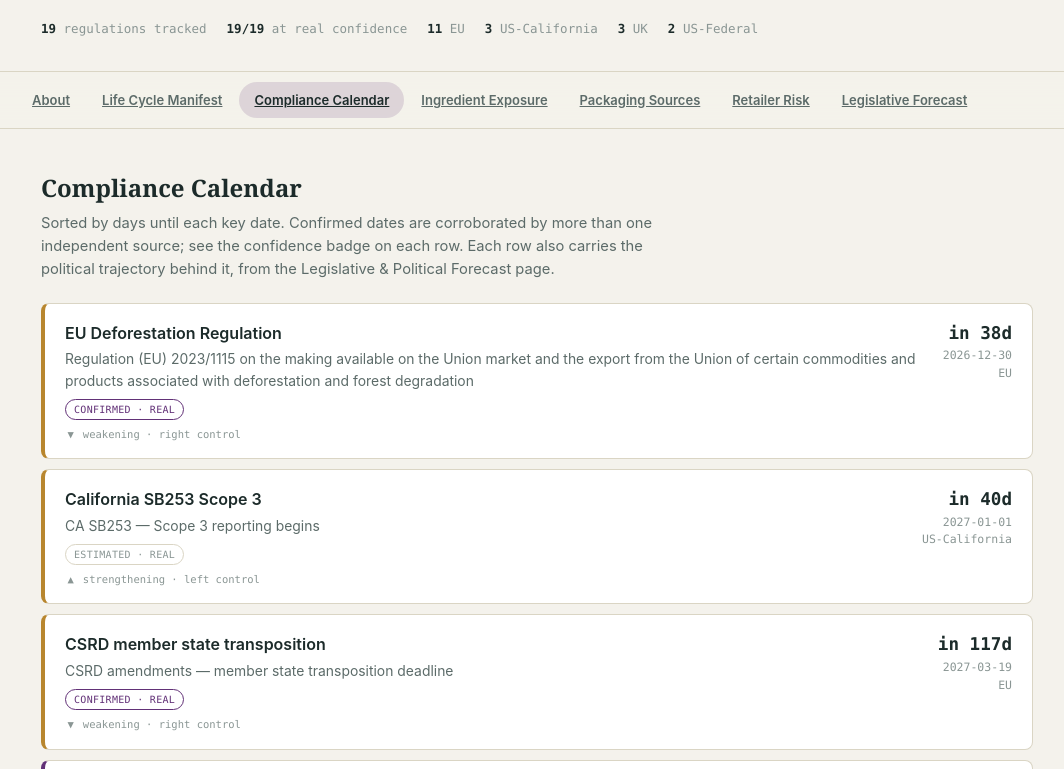
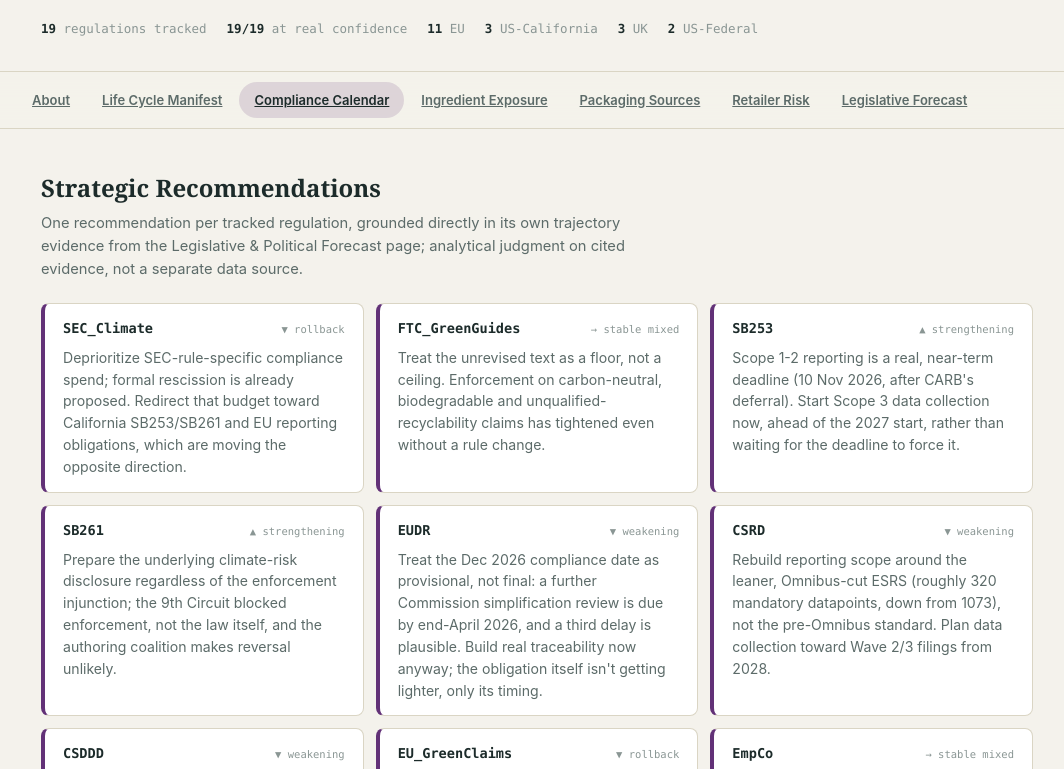
Before and after one commit to sheersh-star/ESG-meets-CPG, a plain HTML site: page calendar.html in a window 1280 px wide. Shown: the part 182-951 px from the top of the page, without its empty margins (103-1167 px from the left). Drawn offline with Linux system fonts and the light colour scheme.

Commit message:
Add strategic recommendations to the Compliance Calendar tab
One recommendation per tracked regulation (12, not the 19 date rows),
grounded directly in that regulation's own trajectory/evidence from
legislative_forecast.csv, surfaced at the top of calendar.html above
the existing table. Same framing as the Retailer Risk page's
short/long-term actions: analytical judgment on cited evidence, not a
new data source.

Co-Authored-By: Claude Sonnet 5 <noreply@anthropic.com>

```diff
--- a/app.js
+++ b/app.js
@@ -169,6 +169,21 @@ function renderForecast(rows) {
   }).join('');
 }
 
+function renderRecommendations(rows) {
+  var el = document.getElementById('recommendations-table');
+  if (!el) return;
+  el.innerHTML = rows.map(function (r) {
+    var glyph = TRAJECTORY_GLYPH[r.trajectory] || '?';
+    return '<div class="rec-card">' +
+      '<div class="rec-head">' +
+        '<span class="rec-id">' + r.regulation_id + '</span>' +
+        '<span class="rec-trajectory">' + glyph + ' ' + r.trajectory.replace(/_/g, ' ') + '</span>' +
+      '</div>' +
+      '<div class="rec-text">' + r.strategic_recommendation + '</div>' +
+    '</div>';
+  }).join('');
+}
+
 function renderPackaging(rows) {
   var el = document.getElementById('packaging-table');
   if (!el) return;
@@ -251,6 +266,7 @@ async function load() {
     if (!res.ok) throw new Error('Server responded ' + res.status);
     var data = await res.json();
     renderSummary(data.summary);
+    renderRecommendations(data.legislative_forecast);
     renderCalendar(data.regulatory_calendar);
     renderIngredients(data.ingredient_exposure);
     renderPackaging(data.packaging_data_sources);
--- a/calendar.html
+++ b/calendar.html
@@ -34,6 +34,12 @@
   <section id="error-banner" class="error-banner hidden"></section>
 
   <section class="panel">
+    <h2>Strategic Recommendations</h2>
+    <p class="panel-sub">One recommendation per tracked regulation, grounded directly in its own trajectory evidence from the Legislative &amp; Political Forecast page; analytical judgment on cited evidence, not a separate data source.</p>
+    <div id="recommendations-table" class="rec-grid"></div>
+  </section>
+
+  <section class="panel">
     <h2>Compliance Calendar</h2>
     <p class="panel-sub">Sorted by days until each key date. Confirmed dates are corroborated by more than one independent source; see the confidence badge on each row. Each row also carries the political trajectory behind it, from the Legislative &amp; Political Forecast page.</p>
     <div id="calendar-table"></div>
--- a/data/processed/esg_console_data.json
+++ b/data/processed/esg_console_data.json
@@ -1,5 +1,5 @@
 {
-  "last_updated": "2026-11-22T12:44:41",
+  "last_updated": "2026-11-23T07:07:02",
   "regulatory_calendar": [
     {
       "regulation_id": "EUDR",
@@ -14,7 +14,7 @@
       "confidence": "real",
       "source": "EUR-Lex",
       "last_verified": "2026-09-14",
-      "days_until_key_date": 38,
+      "days_until_key_date": 37,
       "political_trajectory": "weakening",
       "political_lean": "right",
       "political_actors": "EPP (largest group) + Patriots for Europe + ECR ('right-wing alliance', per Business & Human Rights Resource Centre reporting)"
@@ -32,7 +32,7 @@
       "confidence": "real",
       "source": "briefing_deck",
       "last_verified": "2026-09-09",
-      "days_until_key_date": 40,
+      "days_until_key_date": 39,
       "political_trajectory": "strengthening",
       "political_lean": "left",
       "political_actors": "Sen. Scott Wiener (D-San Francisco), author; Gov. Gavin Newsom (D)"
@@ -50,7 +50,7 @@
       "confidence": "real",
       "source": "DLA Piper, Weil, Covington coverage of Omnibus I",
       "last_verified": "2026-09-14",
-      "days_until_key_date": 117,
+      "days_until_key_date": 116,
       "political_trajectory": "weakening",
       "political_lean": "right",
       "political_actors": "Same EPP + Patriots for Europe + ECR coalition; European Commission (von der Leyen, EPP) proposed the underlying Omnibus I package"
@@ -68,7 +68,7 @@
       "confidence": "real",
       "source": "EUR-Lex",
       "last_verified": "2026-09-14",
-      "days_until_key_date": 220,
+      "days_until_key_date": 219,
       "political_trajectory": "weakening",
       "political_lean": "right",
       "political_actors": "EPP (largest group) + Patriots for Europe + ECR ('right-wing alliance', per Business & Human Rights Resource Centre reporting)"
@@ -86,7 +86,7 @@
       "confidence": "real",
       "source": "briefing_deck",
       "last_verified": "2026-09-09",
-      "days_until_key_date": 405,
+      "days_until_key_date": 404,
       "political_trajectory": "weakening",
       "political_lean": "right",
       "political_actors": "Same EPP + Patriots for Europe + ECR coalition; European Commission (von der Leyen, EPP) proposed the underlying Omnibus I package"
@@ -104,7 +104,7 @@
       "confidence": "real",
       "source": "briefing_deck",
       "last_verified": "2026-09-09",
-      "days_until_key_date": 612,
+      "days_until_key_date": 611,
       "political_trajectory": "weakening",
       "political_lean": "right",
       "political_actors": "Same Omnibus I coalition and process as CSRD (single combined package)"
@@ -122,7 +122,7 @@
       "confidence": "real",
       "source": "briefing_deck",
       "last_verified": "2026-09-09",
-      "days_until_key_date": 977,
+      "days_until_key_date": 976,
       "political_trajectory": "weakening",
       "political_lean": "right",
       "political_actors": "Same Omnibus I coalition and process as CSRD (single combined package)"
@@ -140,7 +140,7 @@
       "confidence": "real",
       "source": "briefing_deck",
       "last_verified": "2026-09-09",
-      "days_until_key_date": 1136,
+      "days_until_key_date": 1135,
       "political_trajectory": "stable",
       "political_lean": "broad_cross_party",
       "political_actors": "European Parliament (426 in favour, 125 against, 74 abstentions, adopted Nov 2024); Council final adoption Dec 2024"
@@ -158,7 +158,7 @@
       "confidence": "real",
       "source": "briefing_deck; corroborated by velaw.com, morganlewis.com, gtlaw.com, sullcrom.com (CARB deferral coverage)",
       "last_verified": "2026-09-14",
-      "days_until_key_date": -12,
+      "days_until_key_date": -13,
       "political_trajectory": "strengthening",
       "political_lean": "left",
       "political_actors": "Sen. Scott Wiener (D-San Francisco), author; Gov. Gavin Newsom (D)"
@@ -176,7 +176,7 @@
       "confidence": "real",
       "source": "briefing_deck",
       "last_verified": "2026-09-09",
-      "days_until_key_date": -52,
+      "days_until_key_date": -53,
       "political_trajectory": "stable_mixed",
       "political_lean": "left_of_center",
       "political_actors": "Defra Secretary Dame Angela Eagle (Labour, appointed 20 Jul 2026 under PM Burnham)"
@@ -194,7 +194,7 @@
       "confidence": "real",
       "source": "briefing_deck",
       "last_verified": "2026-09-09",
-      "days_until_key_date": -56,
+      "days_until_key_date": -57,
       "political_trajectory": "stable_mixed",
       "political_lean": "mixed",
       "political_actors": "European Commission (infringement enforcement); 20 lagging member states including Belgium, Spain, France, Luxembourg, Netherlands, Portugal"
@@ -212,7 +212,7 @@
       "confidence": "real",
       "source": "briefing_deck",
       "last_verified": "2026-09-09",
-      "days_until_key_date": -102,
+      "days_until_key_date": -103,
       "political_trajectory": "stable",
       "political_lean": "broad_cross_party",
       "political_actors": "European Parliament (426 in favour, 125 against, 74 abstentions, adopted Nov 2024); Council final adoption Dec 2024"
@@ -230,7 +230,7 @@
       "confidence": "real",
       "source": "briefing_deck",
       "last_verified": "2026-09-09",
-      "days_until_key_date": -172,
+      "days_until_key_date": -173,
       "political_trajectory": "rollback",
       "political_lean": "right",
       "political_actors": "Chair Paul Atkins (Trump-appointed)"
@@ -248,7 +248,7 @@
       "confidence": "real",
       "source": "briefing_deck",
       "last_verified": "2026-09-09",
-      "days_until_key_date": -235,
+      "days_until_key_date": -236,
       "political_trajectory": "stable",
       "political_lean": "left_of_center",
       "political_actors": "HM Treasury (no named political controversy identified)"
@@ -266,7 +266,7 @@
       "confidence": "real",
       "source": "briefing_deck; corroborated by DLA Piper, Weil, Covington, PwC, Lexology",
       "last_verified": "2026-09-14",
-      "days_until_key_date": -249,
+      "days_until_key_date": -250,
       "political_trajectory": "weakening",
       "political_lean": "right",
       "political_actors": "Same EPP + Patriots for Europe + ECR coalition; European Commission (von der Leyen, EPP) proposed the underlying Omnibus I package"
@@ -284,7 +284,7 @@
       "confidence": "real",
       "source": "briefing_deck",
       "last_verified": "2026-09-09",
-      "days_until_key_date": -369,
+      "days_until_key_date": -370,
       "political_trajectory": "strengthening",
       "political_lean": "left",
       "political_actors": "Sen. Henry Stern, Sen. Lena Gonzalez (D) \u2014 same Climate Accountability Package as SB253"
@@ -302,7 +302,7 @@
       "confidence": "real",
       "source": "briefing_deck",
       "last_verified": "2026-09-09",
-      "days_until_key_date": -520,
+      "days_until_key_date": -521,
       "political_trajectory": "rollback",
       "political_lean": "right",
       "political_actors": "EPP (European People's Party) \u2014 sent a formal letter 18 Jun 2025 explicitly requesting withdrawal"
@@ -320,7 +320,7 @@
       "confidence": "real",
       "source": "briefing_deck",
       "last_verified": "2026-09-09",
-      "days_until_key_date": -600,
+      "days_until_key_date": -601,
       "political_trajectory": "stable_mixed",
       "political_lean": "left_of_center",
       "political_actors": "Defra Secretary Dame Angela Eagle (Labour, appointed 20 Jul 2026 under PM Burnham)"
@@ -338,7 +338,7 @@
       "confidence": "real",
       "source": "briefing_deck",
       "last_verified": "2026-09-09",
-      "days_until_key_date": -1452,
+      "days_until_key_date": -1453,
       "political_trajectory": "stable_mixed",
       "political_lean": "right",
       "political_actors": "Chair Andrew Ferguson (Trump-appointed); FTC rulemaking staff (revision pending since Dec 2022)"
@@ -766,7 +766,8 @@
       "evidence": "SEC ended its legal defense of the 2024 climate disclosure rule in March 2025 under Acting Chair Mark Uyeda, then formally proposed full rescission on 29 May 2026; Atkins called the rule 'a dramatic overreach.' 60-day comment period open at time of writing; all indicators point to full revocation",
       "confidence": "real",
       "source": "sec.gov; ballotpedia.org; daypitney.com",
-      "last_verified": "2026-09-14"
+      "last_verified": "2026-09-14",
+      "strategic_recommendation": "Deprioritize SEC-rule-specific compliance spend; formal rescission is already proposed. Redirect that budget toward California SB253/SB261 and EU reporting obligations, which are moving the opposite direction."
     },
     {
       "regulation_id": "FTC_GreenGuides",
@@ -778,7 +779,8 @@
       "evidence": "The Green Guides revision has been pending since Dec 2022 and remains unrevised as of 2026 \u2014 the change in presidential administration (Biden to Trump) came and went with no update; an FTC spokesperson said in Jan 2025 there was 'nothing new to share.' Consistent with Ferguson's stated 'enforcement over rulemaking' posture. But this does not mean lighter-touch treatment in practice: enforcement under the existing, unrevised guides has tightened through 2024-2025, with carbon-neutral, biodegradable, and unqualified-recyclability claims all triggering real consent decrees. Net effect: the text isn't moving, but enforcement risk under it is not relaxing either \u2014 the same 'stable but with a real countervailing dynamic' pattern as UK_pEPR below",
       "confidence": "real",
       "source": "packagingdive.com; theregreview.org; ftc.gov",
-      "last_verified": "2026-09-14"
+      "last_verified": "2026-09-14",
+      "strategic_recommendation": "Treat the unrevised text as a floor, not a ceiling. Enforcement on carbon-neutral, biodegradable and unqualified-recyclability claims has tightened even without a rule change."
     },
     {
       "regulation_id": "SB253",
@@ -790,7 +792,8 @@
       "evidence": "Wiener publicly responded to the SEC's rollback saying 'California's climate leadership is more critical than ever' \u2014 an explicit statement positioning the state law as a left-state counterweight to federal-right deregulation. Newsom's term-limited exit in Jan 2027 is a real date to re-check this against",
       "confidence": "real",
       "source": "sd11.senate.ca.gov",
-      "last_verified": "2026-09-14"
+      "last_verified": "2026-09-14",
+      "strategic_recommendation": "Scope 1-2 reporting is a real, near-term deadline (10 Nov 2026, after CARB's deferral). Start Scope 3 data collection now, ahead of the 2027 start, rather than waiting for the deadline to force it."
     },
     {
       "regulation_id": "SB261",
@@ -802,7 +805,8 @@
       "evidence": "Passed as part of the same 2023 package with the same Democratic authorship and the same 2026 political defense posture as SB253",
       "confidence": "real",
       "source": "sd11.senate.ca.gov; ga-institute.com",
-      "last_verified": "2026-09-14"
+      "last_verified": "2026-09-14",
+      "strategic_recommendation": "Prepare the underlying climate-risk disclosure regardless of the enforcement injunction; the 9th Circuit blocked enforcement, not the law itself, and the authoring coalition makes reversal unlikely."
     },
     {
       "regulation_id": "EUDR",
@@ -814,7 +818,8 @@
       "evidence": "Parliament voted 402-250 for a second delay and simplification (large operators/traders to 30 Dec 2026, SMEs to 30 Jun 2027); a further Commission simplification review is due by end-April 2026, which could reopen EUDR to still more changes \u2014 a concrete near-term date to watch for a third weakening move",
       "confidence": "real",
       "source": "esgtoday.com; business-humanrights.org; consilium.europa.eu",
-      "last_verified": "2026-09-14"
+      "last_verified": "2026-09-14",
+      "strategic_recommendation": "Treat the Dec 2026 compliance date as provisional, not final: a further Commission simplification review is due by end-April 2026, and a third delay is plausible. Build real traceability now anyway; the obligation itself isn't getting lighter, only its timing."
     },
     {
       "regulation_id": "CSRD",
@@ -826,7 +831,8 @@
       "evidence": "Parliament adopted its Omnibus I negotiating position 382-249-13 (13 Nov 2025); Council gave final approval 24 Feb 2026; entered into force 18 Mar 2026. Confirms the previously-unverified figure in docs/data_sources.md: ESRS mandatory datapoints cut from 1073 to 320 (~70% reduction)",
       "confidence": "real",
       "source": "sphera.com; clifford chance 2026-02; eubelius.com",
-      "last_verified": "2026-09-14"
+      "last_verified": "2026-09-14",
+      "strategic_recommendation": "Rebuild reporting scope around the leaner, Omnibus-cut ESRS (roughly 320 mandatory datapoints, down from 1073), not the pre-Omnibus standard. Plan data collection toward Wave 2/3 filings from 2028."
     },
     {
       "regulation_id": "CSDDD",
@@ -838,7 +844,8 @@
       "evidence": "Same vote/timeline as CSRD \u2014 CSDDD substantive-requirements scope reduced in the same 382-249-13 Parliament vote and Feb 2026 Council approval",
       "confidence": "real",
       "source": "sphera.com; business-humanrights.org",
-      "last_verified": "2026-09-14"
+      "last_verified": "2026-09-14",
+      "strategic_recommendation": "Confirm whether the business still sits inside the narrowed largest-company scope before continuing due-diligence build-out at pre-Omnibus intensity; substantive requirements now apply from 2029."
     },
     {
       "regulation_id": "EU_GreenClaims",
@@ -850,7 +857,8 @@
       "evidence": "The European Commission announced its intent to withdraw the Green Claims Directive proposal on 20 Jun 2025 \u2014 two days after an EPP letter (18 Jun 2025) explicitly called for withdrawal, citing requirements that were 'overly complex, administratively burdensome, and costly.' The same EPP-led simplification pattern that also produced the Omnibus I (CSRD/CSDDD) outcome and the second EUDR delay, now landing on a fourth file. Status remains technically unresolved \u2014 the Commission has not formally terminated the proposal, and Parliament committee chairs have signaled readiness to resume negotiations, so a revival isn't ruled out. The separate, already-adopted EmpCo directive is unaffected and proceeds on its own track (see the EmpCo row below)",
       "confidence": "real",
       "source": "lw.com; gorrissenfederspiel.com; eesc.europa.eu",
-      "last_verified": "2026-09-14"
+      "last_verified": "2026-09-14",
+      "strategic_recommendation": "Don't deprioritize green-claims substantiation work on the strength of this withdrawal announcement; the proposal hasn't been formally terminated, and EmpCo already covers much of the same ground regardless."
     },
     {
       "regulation_id": "EmpCo",
@@ -862,7 +870,8 @@
       "evidence": "EmpCo (Directive (EU) 2024/825) is a separate, already-adopted directive from the withdrawn Green Claims Directive proposal above \u2014 it is not being weakened. Member states had until 27 Mar 2026 to transpose it into national law; on 28 May 2026 the Commission opened infringement procedures (letters of formal notice) against 20 member states for failing to do so. The rules become binding EU-wide from 27 Sep 2026 regardless of transposition status in the laggard states. Germany and Italy, among others, had fully transposed it as of June 2026. This is a member-state administrative-compliance-lag story, not a left/right ideological vote \u2014 marked 'mixed' rather than forced onto a left/right axis",
       "confidence": "real",
       "source": "climatepartner.com; cms.law implementation tracker; xictron.com",
-      "last_verified": "2026-09-14"
+      "last_verified": "2026-09-14",
+      "strategic_recommendation": "Comply to the 27 Sep 2026 EU-wide binding date directly, rather than to any single member state's transposition status; the directive applies even where local transposition is still lagging."
     },
     {
       "regulation_id": "PPWR",
@@ -874,7 +883,8 @@
       "evidence": "PPWR passed with a broad cross-party majority (426-125-74) \u2014 well before the 2025-2026 EPP-led simplification wave that later hit CSRD/CSDDD/EUDR/Green Claims. It entered into force 11 Feb 2025 and applies from 12 Aug 2026 as already scheduled, with recycled-content grading phasing in from 2030. Widely reported as 'the most lobbied political process in the EU's history' during drafting, but the final vote margin shows it wasn't a narrow ideological win the way the later Omnibus-era votes were. Worth re-checking once it's actually in force and post-application lobbying resumes, but no active simplification push was found this pass",
       "confidence": "real",
       "source": "howtheyvote.eu vote 168504; foodpackagingforum.org; europen-packaging.eu",
-      "last_verified": "2026-09-14"
+      "last_verified": "2026-09-14",
+      "strategic_recommendation": "This is the one EU packaging rule the 2025-2026 simplification wave hasn't touched. Treat its 12 Aug 2026 application date and 2030 recycled-content phase-in as fixed, and prioritize packaging investment here over EUDR- or CSRD-adjacent bets."
     },
     {
       "regulation_id": "UK_pEPR",
@@ -886,7 +896,8 @@
       "evidence": "Packaging EPR is proceeding into its planned fee-modulation phase for 2026 as scheduled \u2014 continuity from the framework Labour inherited from the prior Conservative government. But Defra separately postponed mandatory kerbside soft-plastics collection from 2027 to 2030, showing delay pressure exists even under a nominally pro-regulation government, most likely administrative-burden/cost driven rather than a partisan reversal",
       "confidence": "real",
       "source": "erp-recycling.org; grantthornton.co.uk; hansard.parliament.uk 2026-07-01",
-      "last_verified": "2026-09-14"
+      "last_verified": "2026-09-14",
+      "strategic_recommendation": "Budget now for the October 2026 fee eco-modulation change. The separate postponement of mandatory kerbside soft-plastics collection (2027 to 2030) doesn't relax the fee timeline."
     },
     {
       "regulation_id": "UK_PlasticTax",
@@ -898,7 +909,8 @@
       "evidence": "Rate rises automatically each April in line with CPI inflation (now \u00a3228.82/tonne from 1 Apr 2026); no partisan dispute or reversal found",
       "confidence": "real",
       "source": "erp-recycling.org",
-      "last_verified": "2026-09-14"
+      "last_verified": "2026-09-14",
+      "strategic_recommendation": "Model the recycled-content threshold as a recurring, CPI-indexed cost (now \u00a3228.82/tonne from April 2026), not a one-off tax line. No political reversal is in view."
     }
   ],
   "summary": {
--- a/styles.css
+++ b/styles.css
@@ -143,6 +143,17 @@ code { font-family: var(--font-mono); background: var(--surface-2); padding: 1px
 .forecast-evidence { font-size: 0.87rem; margin-top: 8px; }
 .forecast-card.gap { border-style: dashed; opacity: 0.85; }
 
+/* Strategic Recommendations: one card per regulation (12, not the 19 date
+   rows below), grounded directly in that regulation's own trajectory
+   evidence on the Legislative & Political Forecast page; not a separate
+   judgment call layered on top. */
+.rec-grid { display: grid; grid-template-columns: repeat(auto-fill, minmax(280px, 1fr)); gap: 12px; margin-bottom: 36px; }
+.rec-card { background: var(--surface); border: 1px solid var(--line); border-left: 4px solid var(--accent); border-radius: 8px; padding: 14px 18px; }
+.rec-head { display: flex; justify-content: space-between; align-items: baseline; gap: 10px; }
+.rec-id { font-weight: 600; font-family: var(--font-mono); font-size: 0.85rem; }
+.rec-trajectory { font-family: var(--font-mono); font-size: 10.5px; color: var(--muted-2); white-space: nowrap; }
+.rec-text { font-size: 0.88rem; color: var(--muted); margin-top: 8px; }
+
 footer.site-footer { border-top: 1px solid var(--line); padding: 24px 0 48px; font-family: var(--font-mono); font-size: 11px; color: var(--muted-2); display: flex; justify-content: space-between; flex-wrap: wrap; gap: 10px; }
 
 /* ---- home page link grid ---- */
```
Also changed, not shown: data/raw/legislative_forecast.csv (+13 -13 lines), 2 other files.
